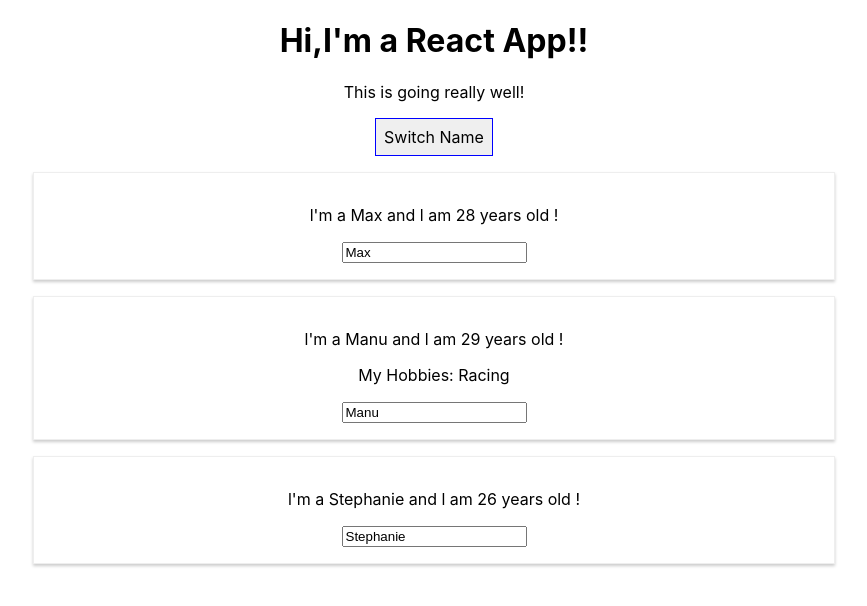
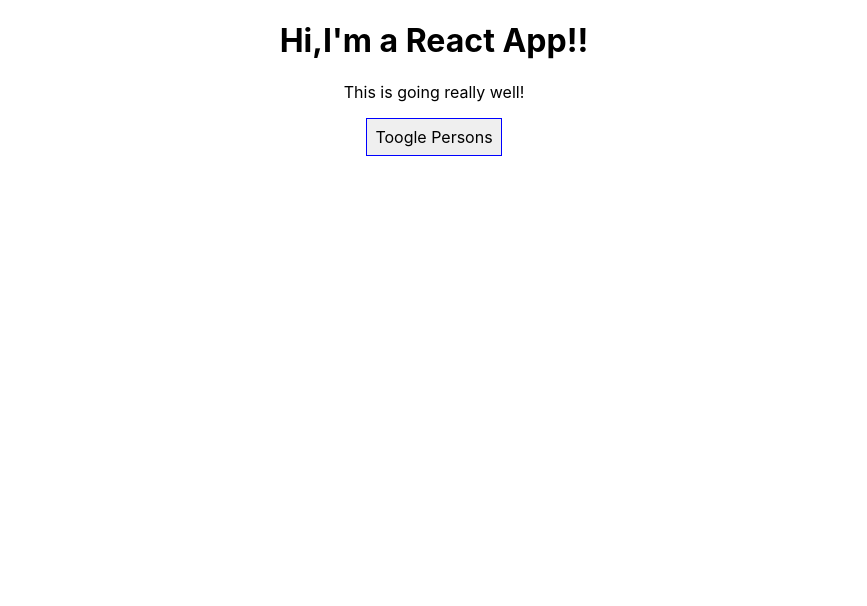
Before and after one commit to ElvisMasiya89/LearnReactjs, a React (Create React App) app in the folder my-first-app/: page / in a window 1280 px wide. Shown: the top 606 px of the page, without its empty margins (206-1073 px from the left). Built offline with nearby package versions, Linux system fonts and the light colour scheme.

Commit message:
Rendering Content Conditionally method1
Rendering Content Conditionally method1

```diff
--- a/my-first-app/src/App.js
+++ b/my-first-app/src/App.js
@@ -12,7 +12,8 @@
       {name:'Stephanie', age:26},
     ],
 
-    otherState:'some other value'
+  otherState:'some other value',
+  showPersons:false,
   }
 
 
@@ -34,6 +35,15 @@
     })
   };
 
+
+//This method declaration "function_name = ()=>{}" ensurs the 'this' key word always refer to this class
+//
+
+  togglePersonHandler=()=>{
+     const doesShow = this.state.showPersons;
+     this.setState({showPersons: !doesShow});
+  };
+
   render(){
 
      //Inline CSS
@@ -51,7 +61,9 @@
         <p>This is going really well!</p>
         <button
             style={style}
-              onClick={()=>this.switchNameHadler('Wakanda')}> Switch Name</button>
+            onClick={this.togglePersonHandler}> Toogle Persons</button>
+       {this.state.showPersons === true ?
+          <div>
                 <Person name={this.state.persons[0].name}  age={this.state.persons[0].age}/>
                 <Person
                 name={this.state.persons[1].name}
@@ -60,9 +72,82 @@
                 changed = {this.nameChangedHandler}>My Hobbies: Racing
                 </Person>
                 <Person  name = {this.state.persons[2].name} age = {this.state.persons[2].age}/>
-      </div>
-        );
+          </div> :  null}
+    </div>);
   }
+}
+export default App;
+
+
+
+
+
+//Using Class component
+// class App extends Component{
+
+//     state = {
+//       persons:[
+//         {name:'Max', age:28},
+//         {name:'Manu', age:29},
+//         {name:'Stephanie', age:26},
+//       ],
+
+//     otherState:'some other value'
+//     }
+
+
+//     switchNameHadler = (newName)=>{
+//       console.log('Was Clicked')
+//       //DO NO DO THIS personsState.persons[0].name = 'Princess'
+//         this.setState( {persons: [
+//           {name:newName, age:28},
+//           {name:'Manu', age:29},
+//           {name:'Danzel', age:26},]
+//         } )
+//     }
+
+//       nameChangedHandler = (event)=>{
+//       this.setState({persons: [
+//         {name:"Wakanda", age:28},
+//         {name:event.target.value, age:29},
+//         {name:'Danzel', age:26},]
+//       })
+//     };
+
+//     render(){
+
+//        //Inline CSS
+//        const  style={
+//           backgroudColor:'white',
+//           font :'inherit',
+//           border: '1px solid blue',
+//           padding:'8px',
+//           cursor:'pointer'
+//        };
+
+//       return(
+//         <div className='App'>
+//           <h1>Hi,I'm a React App!!</h1>
+//           <p>This is going really well!</p>
+//           <button
+//               style={style}
+//               onClick={()=>this.switchNameHadler('Wakanda')}> Switch Name</button>
+//           <Person name={this.state.persons[0].name}  age={this.state.persons[0].age}/>
+//           <Person
+//            name={this.state.persons[1].name}
+//            age={this.state.persons[1].age}
+//            click={this.switchNameHadler.bind(this,'Wakanda')}
+//            changed = {this.nameChangedHandler}>My Hobbies: Racing
+//            </Person>
+//           <Person  name = {this.state.persons[2].name} age = {this.state.persons[2].age}/>
+//       </div>
+//         );
+//     }
+
+//       //This code gets compiled down to this code
+//     //  return (React.createElement('div', {className :"App"}, React.createElement('h1',null,'Hi, I\'m a Vcard App!!')));
+//   }
+//   export default App;
 
 
 
@@ -72,10 +157,10 @@
 
 
 
-      //This code gets compiled down to this code
-    //  return (React.createElement('div', {className :"App"}, React.createElement('h1',null,'Hi, I\'m a Vcard App!!')));
-  }
-  export default App;
+
+
+
+
 
 
 // //React with Hooks
```
Lines whose indentation alone changed are shown as unchanged.
